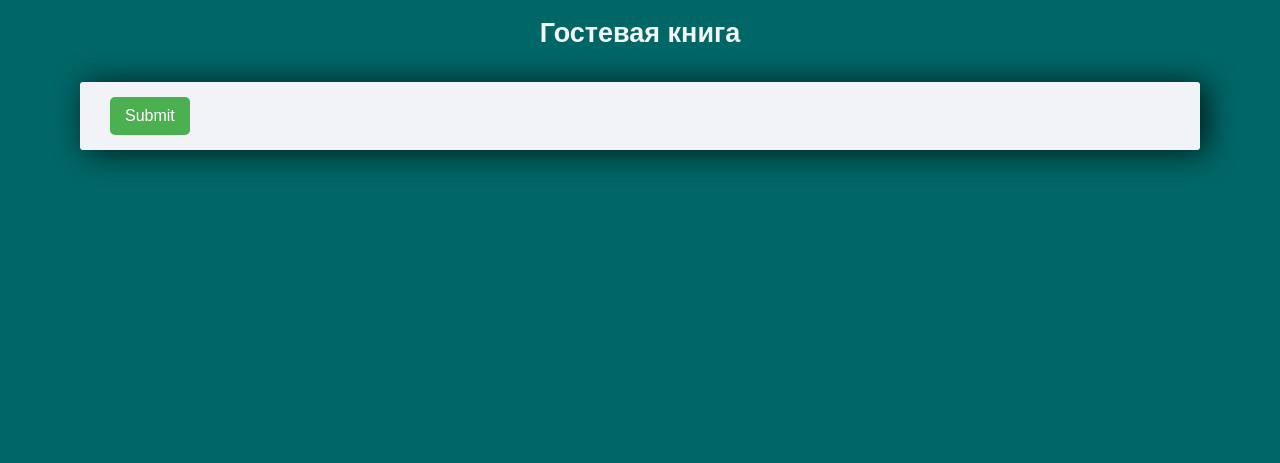
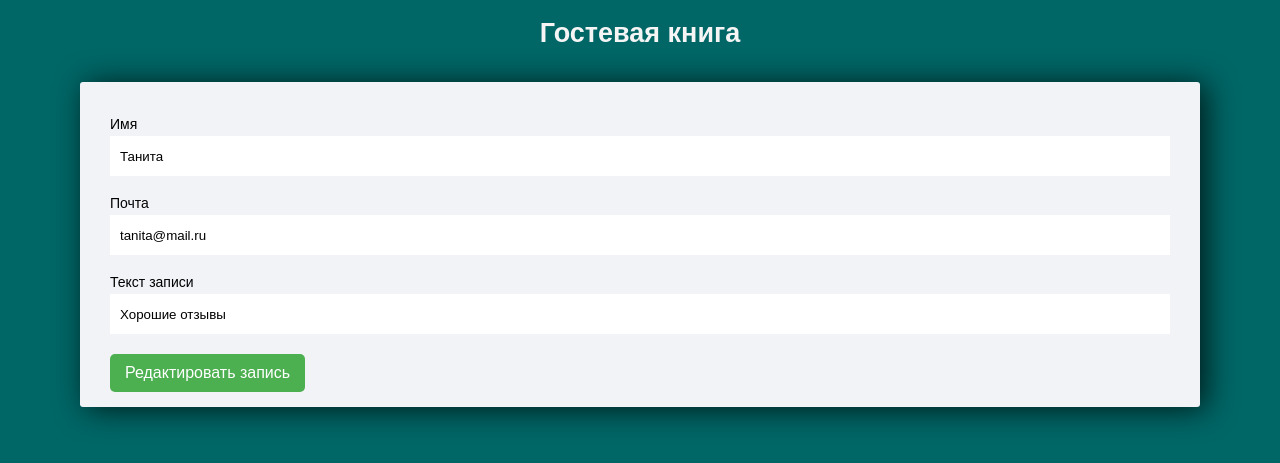
Before and after one commit to TanitaDev/exam_7_tanita_pak, a Django app: page /1/edit in a window 1280 px wide. Shown: the part 70-533 px from the top of the page. Run offline with Django 3.2, Linux system fonts and the light colour scheme; data comes from the database, SQL or seed files in the repository.

Commit message:
добавлен функционал редактирования записи

```diff
--- a/app/webapp/templates/add_entry.html
+++ b/app/webapp/templates/add_entry.html
@@ -6,6 +6,6 @@
 <div>{{form.non_field_errors}}</div>
 <form action="{% url 'add' %}" method="post">
     {% include 'partial/book_form.html' %}
-    <input class="btn green" type="submit" placeholder="Добавить">
+    <input class="btn green" type="submit" value="Добавить">
 </form>
 {% endblock %}
--- a/app/webapp/templates/delete.html
+++ b/app/webapp/templates/delete.html
@@ -7,7 +7,7 @@
     <h1 class="delete_title">Вы точно хотите удалить запись?</h1>
     <form class="delete_form" method="POST" action="{% url 'delete_entry' guest_book.pk %}">
         {% csrf_token %}
-        <input class="btn green" type="submit" value="Confirm">
-        <a class="btn red" href="{% url 'index' %}">Cancel</a>
+        <input class="btn green" type="submit" value="Подтвердить">
+        <a class="btn red" href="{% url 'index' %}">Отмена</a>
     </form>
 {% endblock %}
--- a/app/webapp/templates/edit_entry.html
+++ b/app/webapp/templates/edit_entry.html
@@ -5,11 +5,22 @@
 {% endblock %}
 {% block book_item %}
 <div>{{form.non_field_errors}}</div>
-<form method="POST" action="{% url 'edit_entry' guest_book.pk %}">
-    {% csrf_token %}
-    {% for f in form %}
-    <p class="input_item"><label class="form-label" for="{{ f.id_for_label }}">{{f.label}}: </label>{{ f }}</p>
-    {% endfor %}
-    <input class="btn green" type="submit" placeholder="Добавить">
-</form>
+<div class="categories_edit_block">
+    <form action="{% url 'edit_entry' guest_books.pk %}" method="post">
+        {% csrf_token %}
+        <p class="input_item">
+            <label for="">Имя</label>
+            <input name="name" type="text" value="{{ guest_books.name }}">
+        </p>
+        <p class="input_item">
+            <label for="">Почта</label>
+            <input name="mail" type="text" value="{{ guest_books.mail }}">
+        </p>
+        <p class="input_item">
+            <label for="">Текст записи</label>
+            <input name="text" type="text" value="{{ guest_books.text }}">
+        </p>
+        <input class="btn green" type="submit" value="Редактировать запись">
+    </form>
+</div>
 {% endblock %}
--- a/app/webapp/views.py
+++ b/app/webapp/views.py
@@ -21,9 +21,9 @@ def add_entry_view(request):
                 return redirect('index')
             except:
                 form.add_error(None, 'Ошибка добавления поста')
+
     else:
         form = EntryForm()
-
     context = {
         'form': form,
     }
@@ -31,15 +31,18 @@ def add_entry_view(request):
 
 
 def edit_entry_view(request, pk):
-    guest_book = get_object_or_404(GuestBook, pk=pk)
-    if request.method == 'GET':
-        return render(request, 'edit_entry.html', context={'guest_book': guest_book})
-    elif request.method == 'POST':
-        guest_book.name = request.POST.get('name')
-        guest_book.mail = request.POST.get('mail')
-        guest_book.text = request.POST.get('text')
-        guest_book.save()
-        return redirect('index', pk=guest_book.pk)
+    guest_books = get_object_or_404(GuestBook, pk=pk)
+    if request.method == "GET":
+        context = {
+            "guest_books": guest_books
+        }
+        return render(request, 'edit_entry.html', context)
+    elif request.method == "POST":
+        guest_books.name = request.POST.get("name")
+        guest_books.mail = request.POST.get("mail")
+        guest_books.text = request.POST.get("text")
+        guest_books.save()
+        return redirect('index')
 
 
 def delete_entry_view(request, pk):
```
